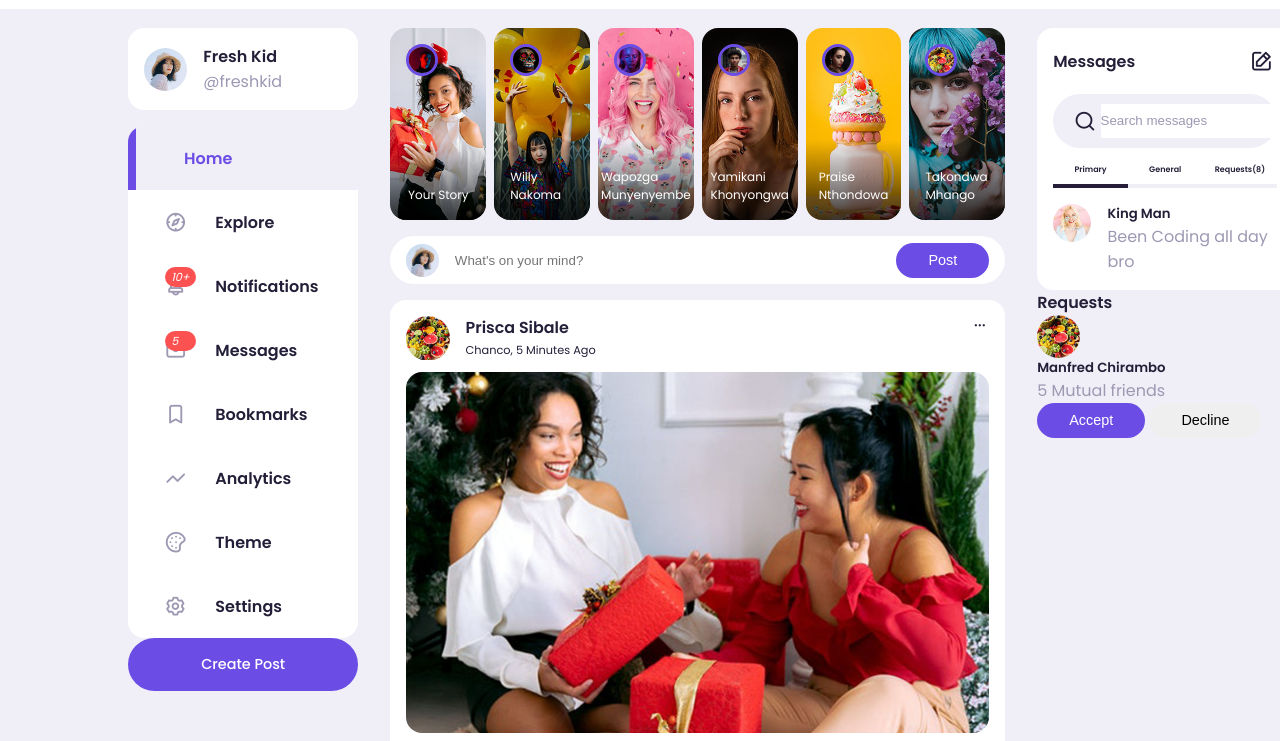
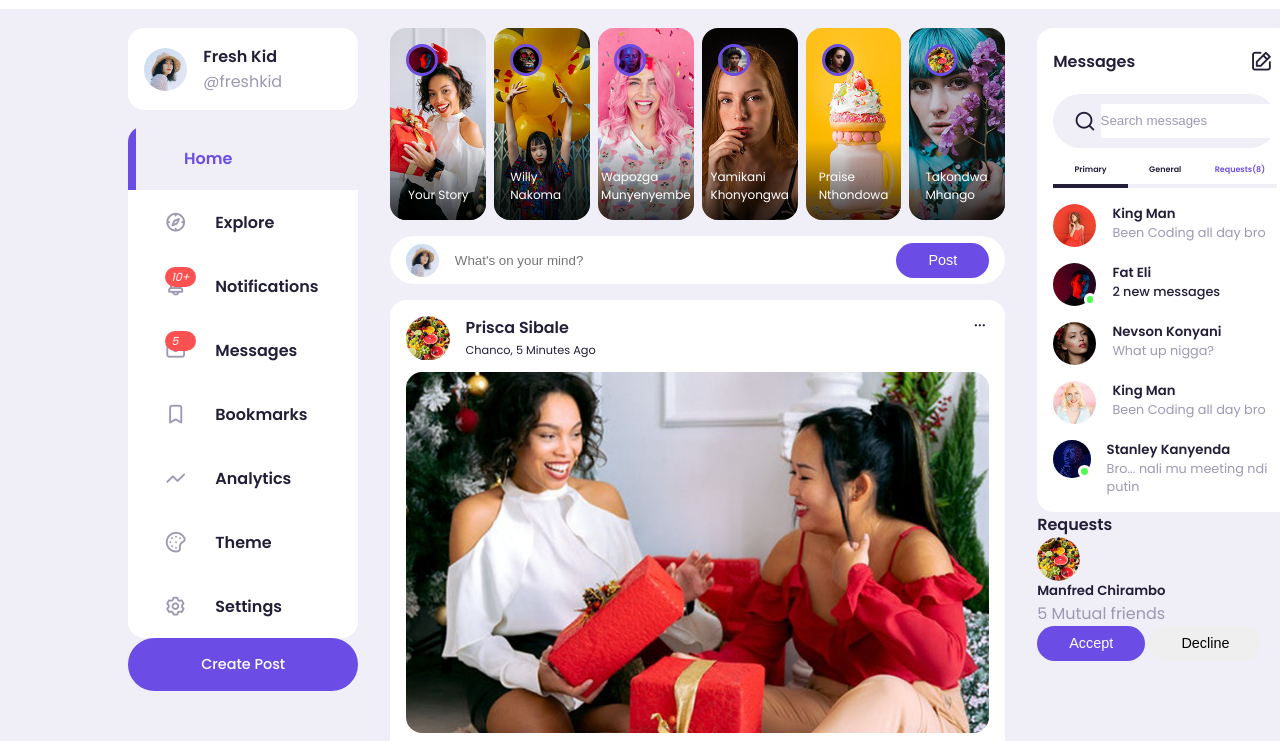
Before and after one commit to TgkCapture/Capture-Socials, a plain HTML site: page index.html in a window 1280 px wide. Shown: the part 58-799 px from the top of the page. Drawn offline with nearby package versions, Linux system fonts and the light colour scheme.

Commit message:
messages section modified

```diff
--- a/index.html
+++ b/index.html
@@ -433,7 +433,7 @@
                         <i class="uil uil-search"></i>
                         <input type="search" placeholder="Search messages" id="message-search">
                     </div>
-                    <!-------------Message Caategory --------------->
+                    <!-------------Messages Caategory --------------->
                     <div class="category">
                         <h6 class="active">Primary</h6>
                         <h6>General</h6>
@@ -442,11 +442,53 @@
                     <!-------------Message--------------->
                     <div class="message">
                         <div class="profile-photo">
+                            <img src="./images/profile-5.jpg">
+                        </div>
+                        <div class="message-body">
+                            <h5>King Man</h5>
+                            <p class="text-muted">Been Coding all day bro</p>
+                        </div>
+                    </div>
+                     <!-------------Message--------------->
+                     <div class="message">
+                        <div class="profile-photo">
+                            <img src="./images/profile-8.jpg">
+                            <div class="active"></div>
+                        </div>
+                        <div class="message-body">
+                            <h5>Fat Eli</h5>
+                            <p class="text-bold">2 new messages</p>
+                        </div>
+                    </div>
+                     <!-------------Message--------------->
+                     <div class="message">
+                        <div class="profile-photo">
+                            <img src="./images/profile-6.jpg">
+                        </div>
+                        <div class="message-body">
+                            <h5>Nevson Konyani</h5>
+                            <p class="text-muted">What up nigga?</p>
+                        </div>
+                    </div>
+                     <!-------------Message--------------->
+                     <div class="message">
+                        <div class="profile-photo">
                             <img src="./images/profile-17.jpg">
                         </div>
                         <div class="message-body">
                             <h5>King Man</h5>
                             <p class="text-muted">Been Coding all day bro</p>
+                        </div>
+                    </div>
+                     <!-------------Message--------------->
+                     <div class="message">
+                        <div class="profile-photo">
+                            <img src="./images/profile-7.jpg">
+                            <div class="active"></div>
+                        </div>
+                        <div class="message-body">
+                            <h5>Stanley Kanyenda</h5>
+                            <p class="text-muted">Bro... nali mu meeting ndi putin</p>
                         </div>
                     </div>
                 </div>
--- a/style.css
+++ b/style.css
@@ -458,6 +458,10 @@ main .container .right {
     border-color: var(--color-dark);
 }
 
+.right .messages .message-requests {
+    color: var(--color-primary);
+}
+
 .right .messages .message {
     display: flex;
     gap: 1rem;
@@ -465,6 +469,32 @@ main .container .right {
     align-items: start;
 }
 
+.right .message .profile-photo {
+    position: relative;
+    overflow: visible;
+}
+
+.right .profile-photo img {
+    border-radius: 50%;
+}
+
 .right .messages .message:last-child {
     margin: 0;
 }
+
+.right .messages .message p{
+    font-size: 0.8rem;
+}
+
+.right .messages .message .profile-photo .active {
+    width: 0.8rem;
+    height: 0.8rem;
+    border-radius: 50%;
+    border: 3px solid var(--color-white);
+    background: var(--color-success);
+    position: absolute;
+    bottom: 0;
+    right: 0;
+}
+
+/* ================== friend Requests ==================== */
```
